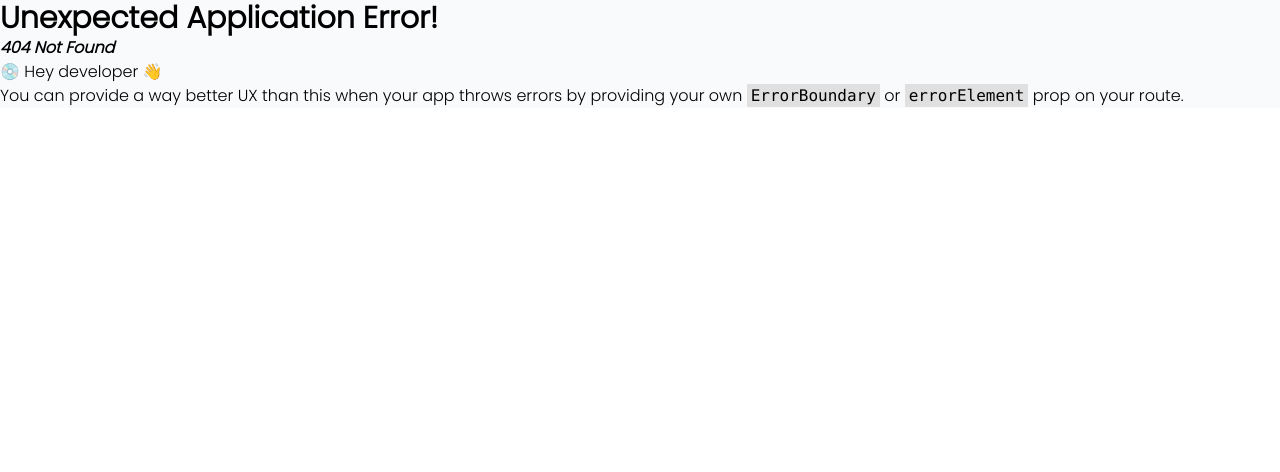
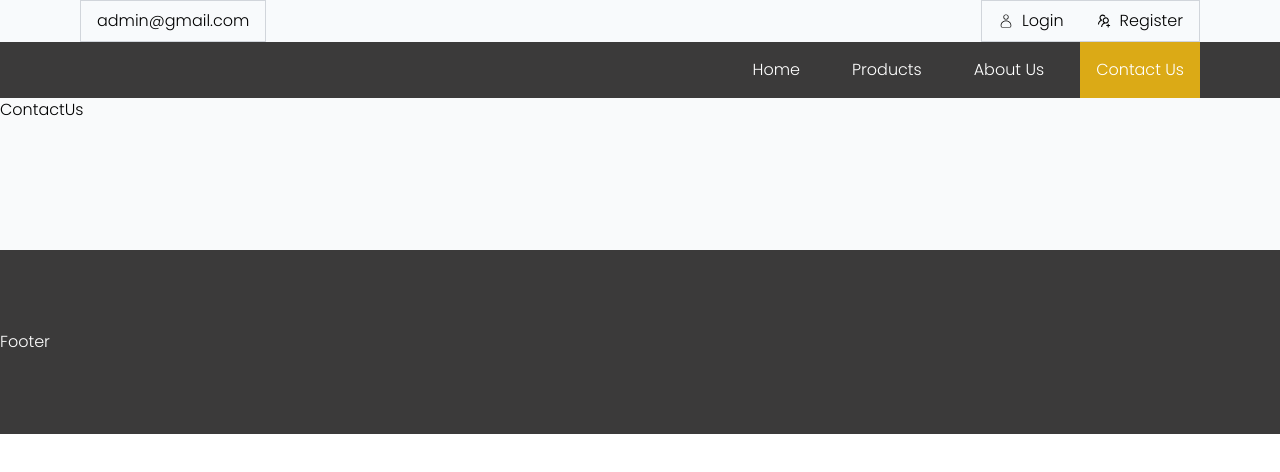
Before and after one commit to sandeshtamanq/7th_sem_project_frontend, a React (Vite) app: page /contact-us in a window 1280 px wide. Before the commit this address had no page. Shown: the top 472 px of the page. Built offline with nearby package versions, Linux system fonts and the light colour scheme.

Commit message:
contact us and aboutus added

```diff
--- a/src/App.jsx
+++ b/src/App.jsx
@@ -16,6 +16,8 @@ import ProductDetail from "./components/web/products/ProductDetail";
 import CartList from "./components/web/cart/CartList";
 import AddProduct from "./components/admin/products/integrate/AddProduct";
 import Order from "./components/admin/order/Order";
+import ContactUs from "./components/web/contact-us/ContactUs";
+import AboutUs from "./components/web/about-us/AboutUs";
 
 function App() {
   const { isLoggedIn } = useAuthContext();
@@ -71,6 +73,22 @@ function App() {
       element: (
         <WebLayout>
           <Register />
+        </WebLayout>
+      ),
+    },
+    {
+      path: "/contact-us",
+      element: (
+        <WebLayout>
+          <ContactUs />
+        </WebLayout>
+      ),
+    },
+    {
+      path: "/about-us",
+      element: (
+        <WebLayout>
+          <AboutUs />
         </WebLayout>
       ),
     },
--- /dev/null
+++ b/src/components/web/about-us/AboutUs.jsx
@@ -0,0 +1,7 @@
+import React from "react";
+
+const AboutUs = () => {
+  return <div>AboutUs</div>;
+};
+
+export default AboutUs;
--- /dev/null
+++ b/src/components/web/contact-us/ContactUs.jsx
@@ -0,0 +1,7 @@
+import React from "react";
+
+const ContactUs = () => {
+  return <div>ContactUs</div>;
+};
+
+export default ContactUs;
--- a/src/components/web/static/Navbar.jsx
+++ b/src/components/web/static/Navbar.jsx
@@ -18,7 +18,7 @@ const Navbar = () => {
     },
     {
       name: "Contact Us",
-      path: "contact-us",
+      path: "/contact-us",
     },
   ];
 
```
